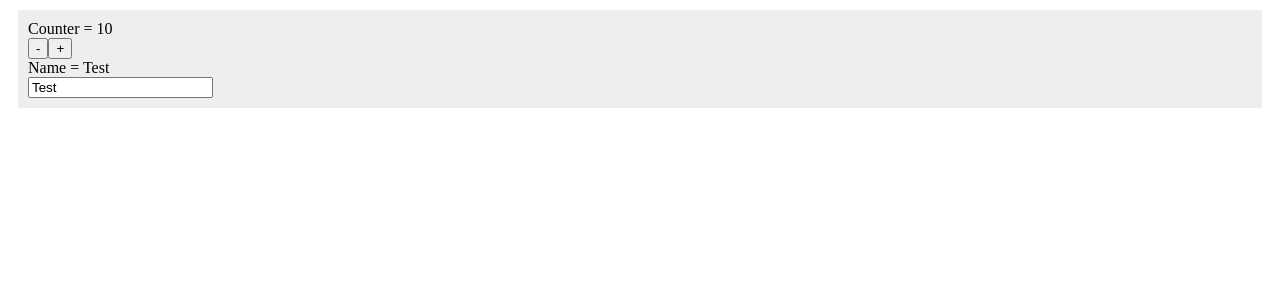
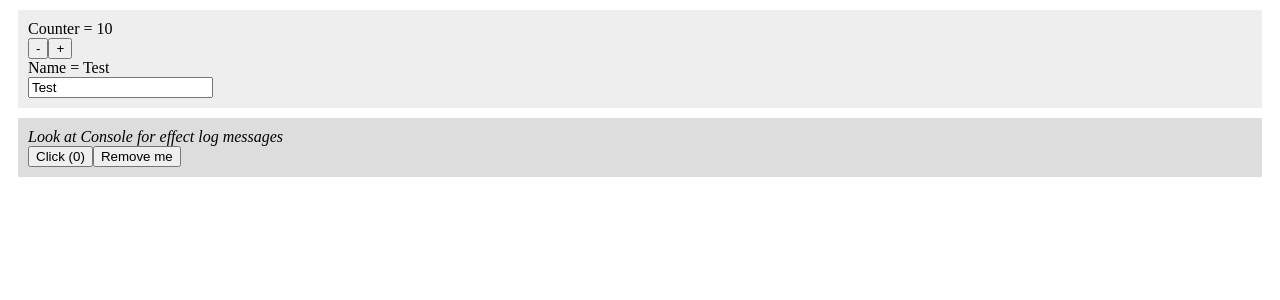
Before and after one commit to Toxe/react-hooks, a React (Create React App) app: page / in a window 1280 px wide. Shown: the top 300 px of the page. Built offline with nearby package versions, Linux system fonts and the light colour scheme.

Commit message:
Add SimpleEffectHooks

```diff
--- a/src/App.js
+++ b/src/App.js
@@ -1,11 +1,13 @@
 import React, { Component } from "react";
 import SimpleStateHooks from "./SimpleStateHooks";
+import SimpleEffectHooks from "./SimpleEffectHooks";
 
 export default class App extends Component {
     render() {
         return (
             <div>
                 <SimpleStateHooks />
+                <SimpleEffectHooks />
             </div>
         );
     }
--- /dev/null
+++ b/src/SimpleEffectHooks.js
@@ -0,0 +1,38 @@
+import React, { useState, useEffect } from "react";
+
+export default function SimpleEffectHooks() {
+    const [clicks, setClicks] = useState(0);
+    const [visible, setVisible] = useState(true);
+
+    useEffect(() => {
+        console.log("SimpleEffectHooks effect fired");
+    });
+
+    useEffect(() => {
+        console.log("SimpleEffectHooks mounted");
+        return () => {
+            console.log("SimpleEffectHooks unmounted");
+        };
+    });
+
+    if (!visible)
+        return null;
+
+    return (
+        <div style={style}>
+            <div>
+                <em>Look at Console for effect log messages</em>
+            </div>
+            <div>
+                <button onClick={() => setClicks(clicks + 1)}>Click ({clicks})</button>
+                <button onClick={() => setVisible(false)}>Remove me</button>
+            </div>
+        </div>
+    );
+}
+
+const style = {
+    background: "#ddd",
+    padding: "10px",
+    margin: "10px",
+};
```
